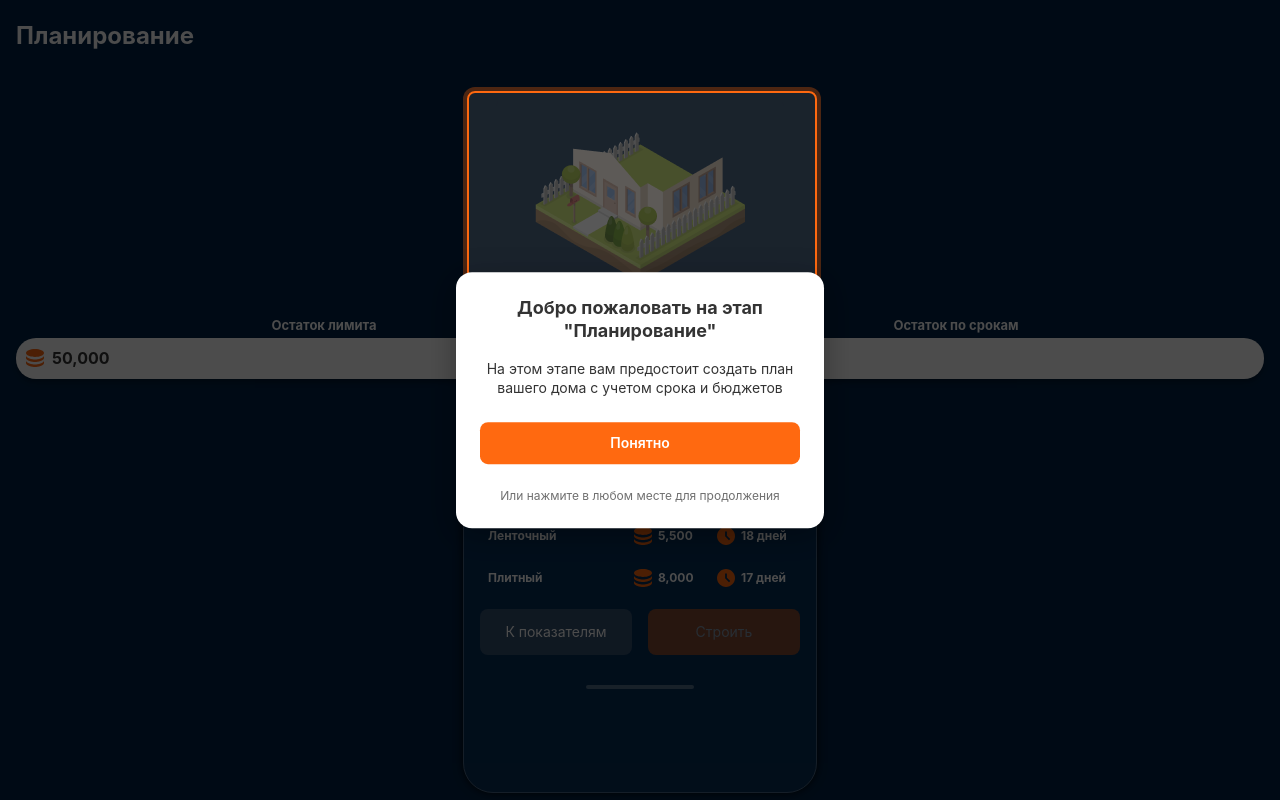
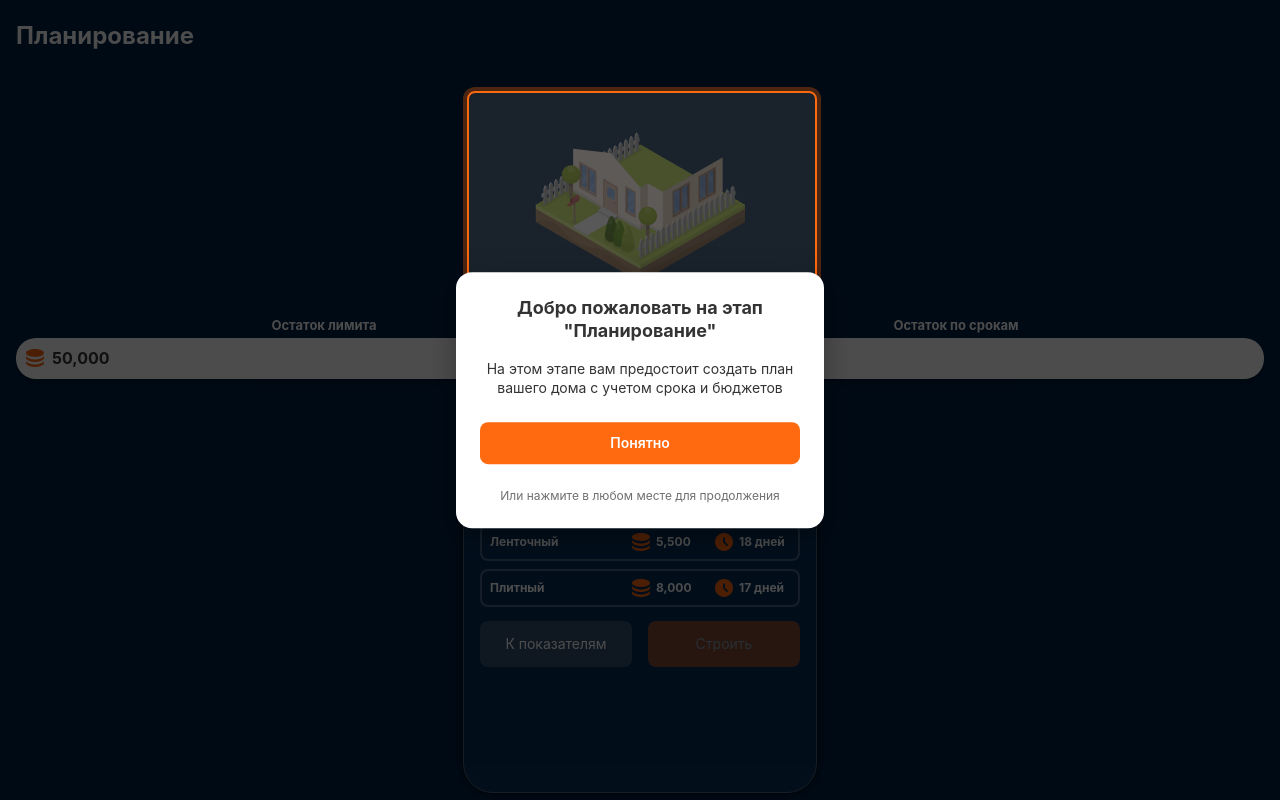
Before and after one commit to gorohovAv/house, a React (Vite) app in the folder house-app/: page /plan in a window 1280 px wide. Built offline with nearby package versions, Linux system fonts and the light colour scheme.

Commit message:
фиксы доделки визуал

```diff
--- a/house-app/src/pages/construction.css
+++ b/house-app/src/pages/construction.css
@@ -295,7 +295,7 @@
 }
 
 .option-item {
-  border: 2px solid var(--color-accent);
+  border: 2px solid var(--color-button2-primary);
   border-radius: 8px;
   padding: 8px;
   display: flex;
@@ -377,14 +377,7 @@
   background: #e55a0a;
 }
 
-.navigation-handle {
-  width: 108px;
-  height: 4px;
-  background: var(--color-text);
-  border-radius: 12px;
-  margin: 0 auto 10px;
-  opacity: 0.3;
-}
+
 
 @media (max-width: 375px) {
   .construction-container {
--- a/house-app/src/pages/construction.tsx
+++ b/house-app/src/pages/construction.tsx
@@ -350,7 +350,6 @@ export default function ConstructionPage() {
               </button>
             </div>
 
-            <div className="navigation-handle"></div>
           </div>
         </div>
       </div>
--- a/house-app/src/pages/house.css
+++ b/house-app/src/pages/house.css
@@ -157,8 +157,7 @@
 }
 
 .option-item.selected {
-  background: rgba(255, 105, 16, 0.2);
-  border-color: var(--color-button-primary);
+  border: 2px solid var(--color-button-primary);
 }
 
 .option-text {
@@ -240,13 +239,6 @@
   background: var(--color-button2-secondary);
 }
 
-.navigation-handle {
-  width: 108px;
-  height: 4px;
-  background: var(--color-text);
-  border-radius: 12px;
-  margin: 0 auto;
-}
 
 .layered-canvas {
   width: 100%;
--- a/house-app/src/pages/house.tsx
+++ b/house-app/src/pages/house.tsx
@@ -245,7 +245,6 @@ export default function HousePage() {
             </button>
           </div>
 
-          <div className="navigation-handle"></div>
         </div>
       </div>
     </div>
--- a/house-app/src/pages/onboarding.tsx
+++ b/house-app/src/pages/onboarding.tsx
@@ -111,7 +111,6 @@ const OnboardingPage = () => {
       </div>
 
       <div className="onboarding-navigation">
-        <div className="onboarding-handle"></div>
         <button
           className={getButtonClass()}
           onClick={handleNext}
```
